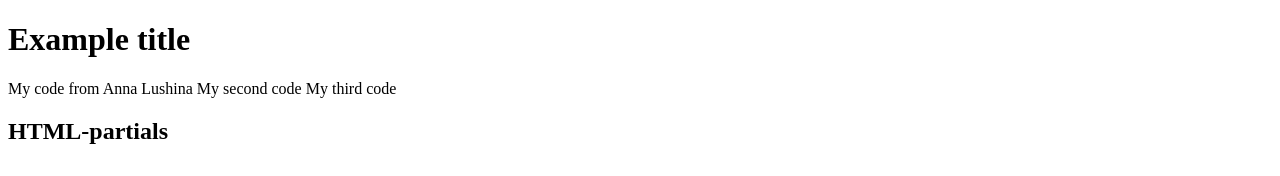
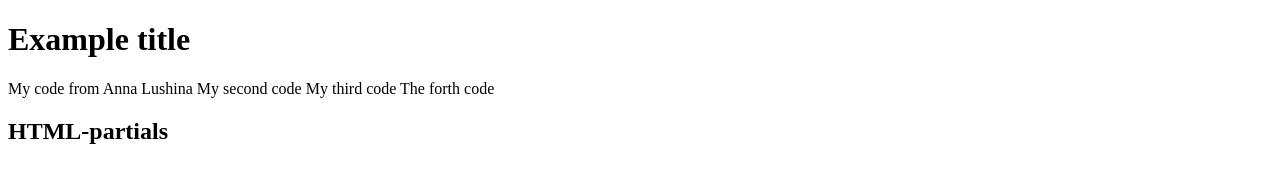
Before and after one commit to OlhaLushina/restaurant, a plain HTML site: page index.html in a window 1280 px wide. Shown: the top 176 px of the page. Drawn offline with Linux system fonts and the light colour scheme.

Commit message:
Deploying to gh-pages from @ OlhaLushina/restaurant@5252e763aa0b2779328e8384eaa238799b241d57 🚀

```diff
--- a/index.html
+++ b/index.html
@@ -1 +1 @@
-<!DOCTYPE html><html lang="ru"><head><meta charset="utf-8"><meta name="viewport" content="width=device-width, initial-scale=1.0"><title>Page title1111111</title><link rel="stylesheet" href="/restaurant/restaurant.c83bb359.css"><script type="module" src="/restaurant/restaurant.421e0ba1.js"></script></head><body> <h1>Example title</h1> My code from Anna Lushina My second code My third code  <article class="example" id="uk"> <h1>HTML-partials</h1>  <img src="/restaurant/logo.de975bf7.png" alt width="320"> <p> The <a href="https://github.com/posthtml/posthtml-include" target="_blank" rel="noopener noreferrer"> posthtml-include </a> plugin allows you to add code from other HTML files (fragments) to HTML page files. Fragments are stored in the <code>src/partials</code> folder. The addition occurs when compiling page files, such as <code>index.html</code>. </p> <p> This <code>example.html</code> file is an example of such a snippet, with the markup of a certain part of the main page. This is very convenient for team development on student projects, when several people write in one HTML file at once. </p> <p> The syntax for adding a fragment to the main file is: <code> &lt;include src="./partials/filename.html"&gt;&lt;/include&gt;</code> </p> <div class="background"></div> </article> </body></html>
+<!DOCTYPE html><html lang="ru"><head><meta charset="utf-8"><meta name="viewport" content="width=device-width, initial-scale=1.0"><title>Page title1111111</title><link rel="stylesheet" href="/restaurant/restaurant.c83bb359.css"><script type="module" src="/restaurant/restaurant.421e0ba1.js"></script></head><body> <h1>Example title</h1> My code from Anna Lushina My second code My third code The forth code  <article class="example" id="uk"> <h1>HTML-partials</h1>  <img src="/restaurant/logo.de975bf7.png" alt width="320"> <p> The <a href="https://github.com/posthtml/posthtml-include" target="_blank" rel="noopener noreferrer"> posthtml-include </a> plugin allows you to add code from other HTML files (fragments) to HTML page files. Fragments are stored in the <code>src/partials</code> folder. The addition occurs when compiling page files, such as <code>index.html</code>. </p> <p> This <code>example.html</code> file is an example of such a snippet, with the markup of a certain part of the main page. This is very convenient for team development on student projects, when several people write in one HTML file at once. </p> <p> The syntax for adding a fragment to the main file is: <code> &lt;include src="./partials/filename.html"&gt;&lt;/include&gt;</code> </p> <div class="background"></div> </article> </body></html>
```
